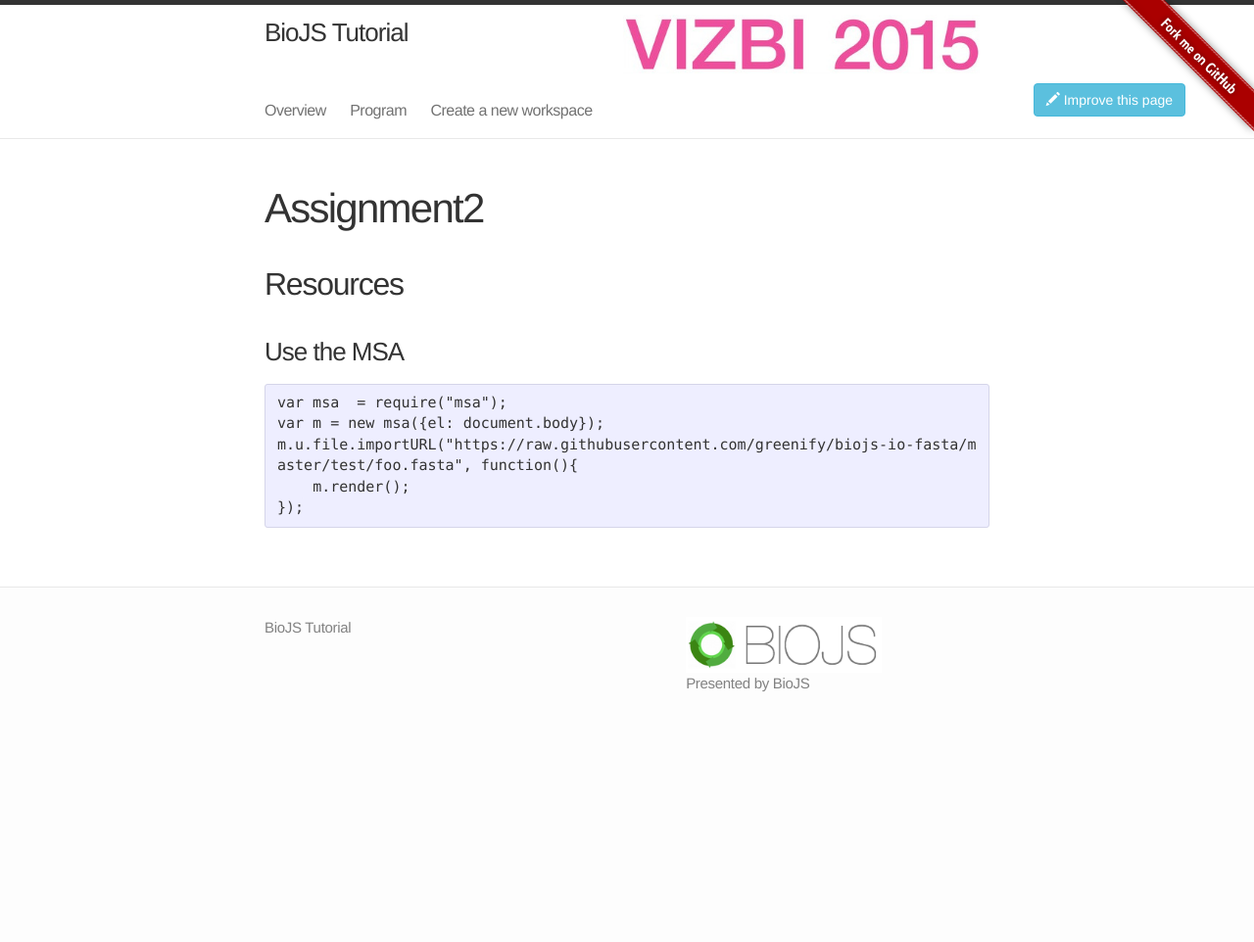
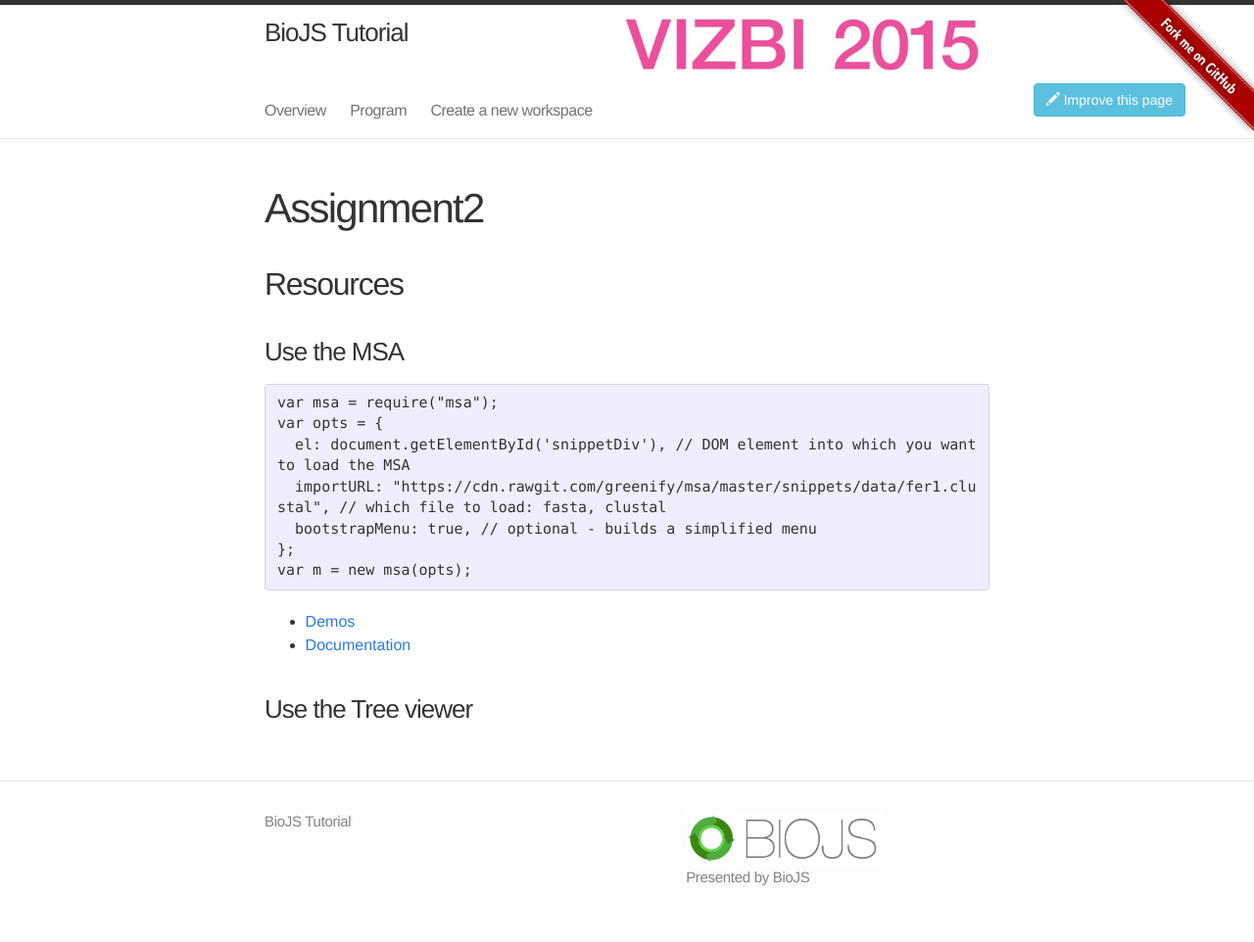
Before and after one commit to Alex-Willenbrink/vizbi, a Jekyll site: the page built from assignment2.md, in a window 1280 px wide. Shown: the whole page at 98% size. Built offline with Jekyll 4.4.1, drawn with Linux system fonts in a browser that asks for light colours; before the commit the page ends 900 px from its top, so only the background shows below that.

Commit message:
more doc for msa

````diff
--- a/assignment2.md
+++ b/assignment2.md
@@ -11,9 +11,16 @@ Resources
 ### Use the MSA
 
 ```
-var msa  = require("msa");
-var m = new msa({el: document.body});
-m.u.file.importURL("https://raw.githubusercontent.com/greenify/biojs-io-fasta/master/test/foo.fasta", function(){
-    m.render();
-});
+var msa = require("msa");
+var opts = {
+  el: document.getElementById('snippetDiv'), // DOM element into which you want to load the MSA
+  importURL: "https://cdn.rawgit.com/greenify/msa/master/snippets/data/fer1.clustal", // which file to load: fasta, clustal
+  bootstrapMenu: true, // optional - builds a simplified menu
+};
+var m = new msa(opts);
 ```
+
+* [Demos](http://biojs.io/d/msa)
+* [Documentation](https://github.com/greenify/msa)
+
+### Use the Tree viewer
````
